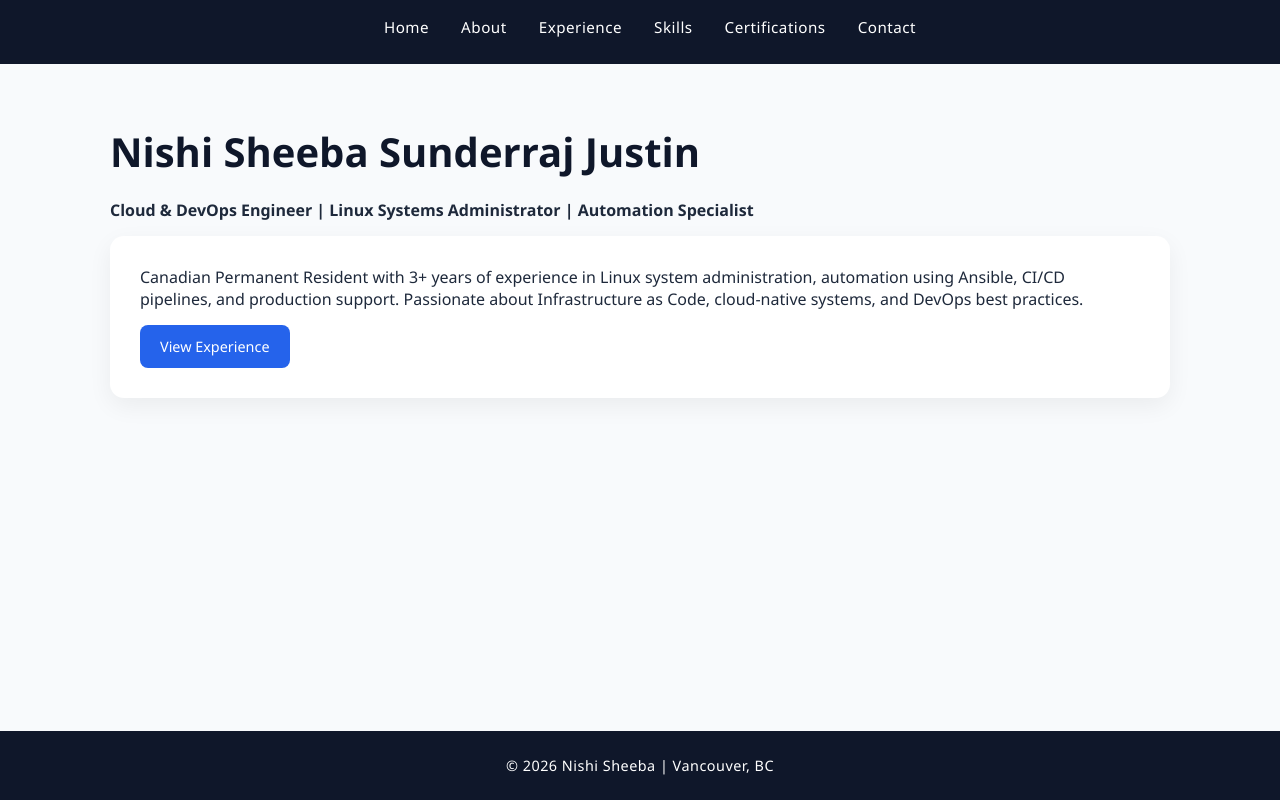
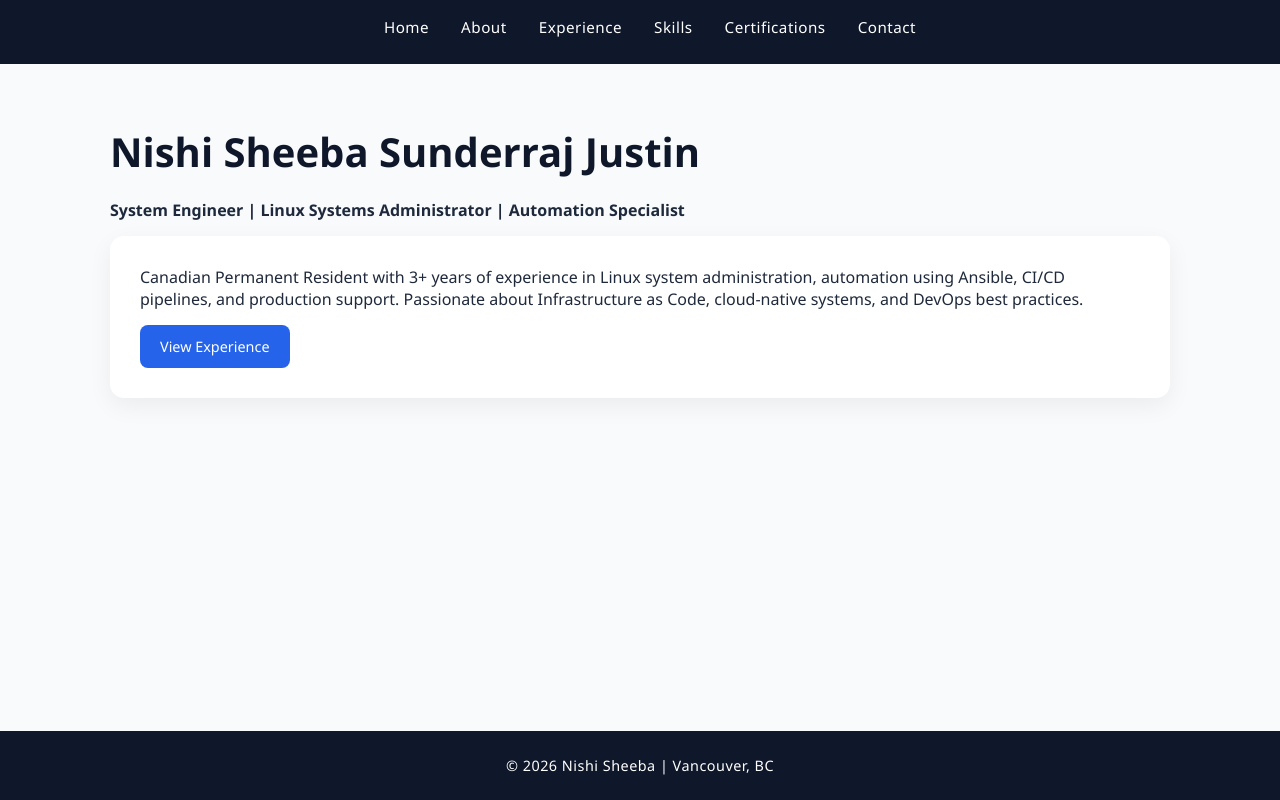
Before and after one commit to nishi-ece/portfolio, a plain HTML site: page index.html in a window 1280 px wide. Drawn offline with Linux system fonts and the light colour scheme.

Commit message:
codev8 created

```diff
--- a/index.html
+++ b/index.html
@@ -20,7 +20,7 @@
 
 <div class="container">
     <h1>Nishi Sheeba Sunderraj Justin</h1>
-    <p><strong>Cloud & DevOps Engineer | Linux Systems Administrator | Automation Specialist</strong></p>
+    <p><strong>System Engineer | Linux Systems Administrator | Automation Specialist</strong></p>
 
     <div class="card">
         <p>
```
